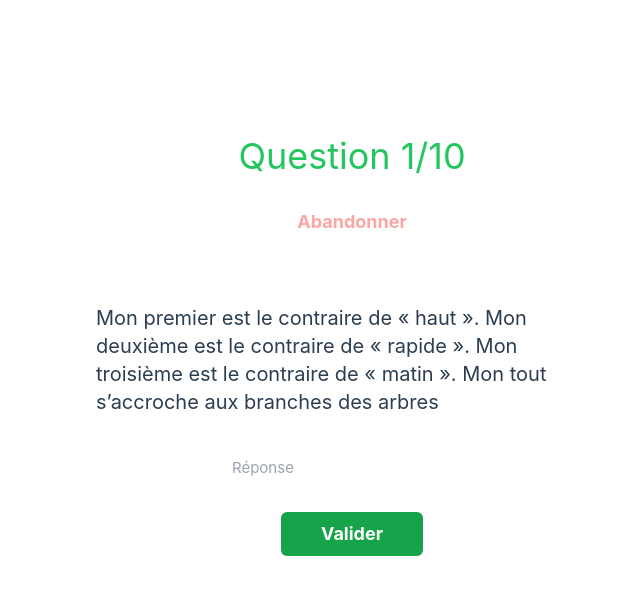
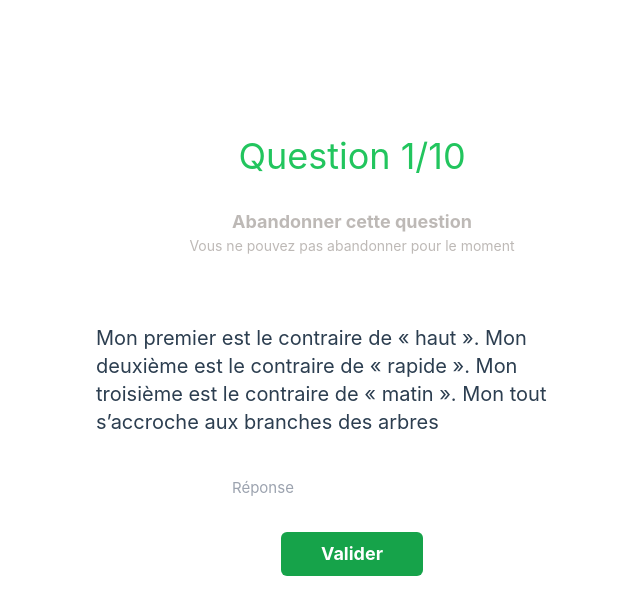
Before and after one commit to DjibrilNaji/enigme-game, a Vue app: page / in a window 1280 px wide. Shown: the top 614 px of the page, without its empty margins (288-928 px from the left). Built offline with nearby package versions, Linux system fonts and the light colour scheme.

Commit message:
Third commit

```diff
--- a/src/App.vue
+++ b/src/App.vue
@@ -21,11 +21,16 @@
 
       <button
         type="button"
-        class="text-lg font-bold text-red-300"
-        @click=""
-        v-if="!reponseCorrect"
+        class="text-lg font-bold text-stone-400 hover:underline disabled:opacity-75 disabled:cursor-not-allowed"
+        @click="getResponse"
+        v-if="!abandoned"
+        :disabled="attempt < 3"
       >
-        Abandonner
+        Abandonner cette question
+        <br />
+        <span class="flex justify-center text-sm" v-if="attempt < 3"
+          >Vous ne pouvez pas abandonner pour le moment</span
+        >
       </button>
 
       <div
@@ -57,8 +62,11 @@
           />
         </div>
 
-        <p class="mb-4" v-if="reponseCorrect">
-          La réponse est : test {{ reponse }}
+        <p class="mb-4" v-if="abandoned">
+          La réponse est :
+          <span class="bg-red-200 p-1 text-black">{{
+            currentQuestion.reponse
+          }}</span>
         </p>
 
         <button
@@ -101,10 +109,12 @@ export default {
     return {
       questions: [],
       questionNumber: 1,
-      totalQuestions: 0,
-      currentQuestion: "",
-      userReponse: "",
+      totalQuestions: null,
+      currentQuestion: null,
+      userReponse: null,
       reponseCorrect: null,
+      abandoned: false,
+      attempt: 0,
       score: 0,
     };
   },
@@ -129,14 +139,24 @@ export default {
       ) {
         this.reponseCorrect = true;
         this.questionNumber++;
-        this.userReponse = "";
         this.currentQuestion = this.questions.find(
           (question) => question.id === this.questionNumber
         );
         this.score++;
+
+        this.userReponse = null;
+        this.abandonner = false;
+
+        this.attempt = 0;
+        this.abandoned = false;
       } else {
         this.reponseCorrect = false;
+        this.attempt++;
       }
+    },
+
+    getResponse: function () {
+      this.abandoned = true;
     },
 
     replayGame: function () {
```
